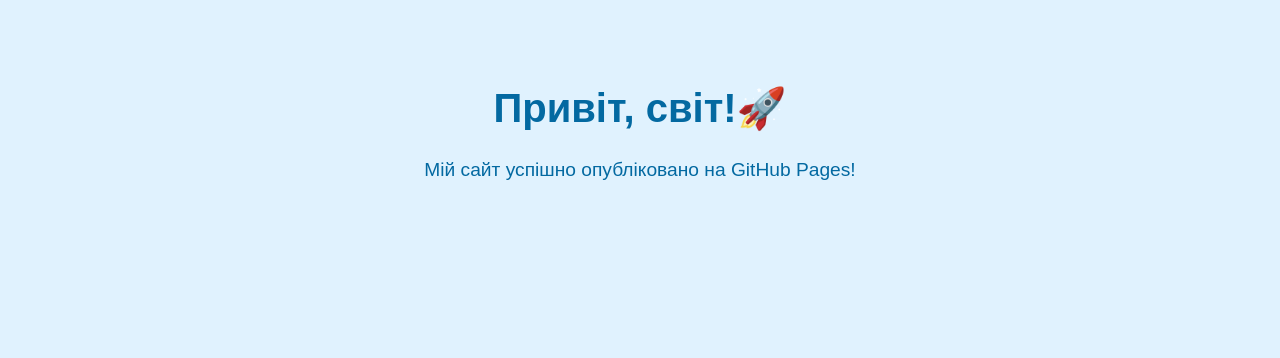
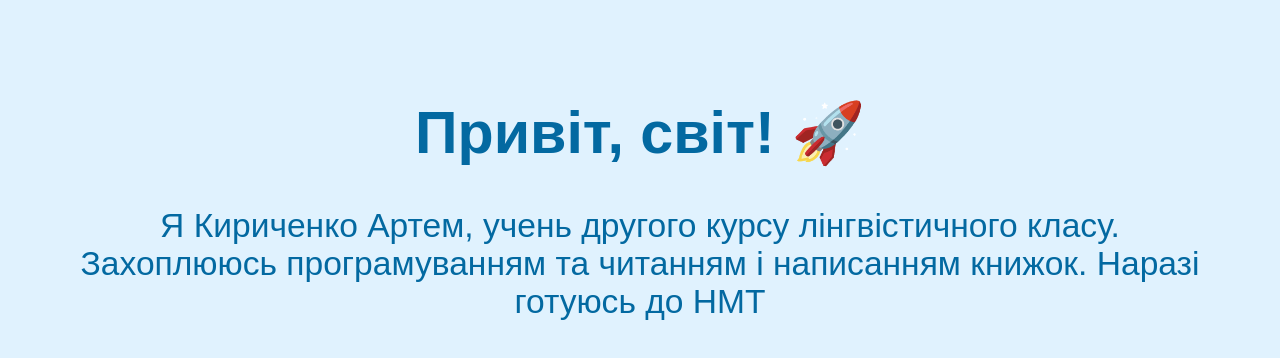
Before and after one commit to Artem-Kyrychenko/praktychna-robota, a plain HTML site: page index.html in a window 1280 px wide. Drawn offline with Linux system fonts and the light colour scheme.

Commit message:
Modify webpage title and content
Updated the title and content of the webpage to reflect the author's name and additional information.

```diff
--- a/index.html
+++ b/index.html
@@ -2,15 +2,15 @@
 <html lang="uk">
 <head>
     <meta charset="UTF-8">
-    <title>Мій перший сайт на GitHub Pages</title>
+    <title>Кириченко Артем</title>
     <style>
         body { font-family: Arial, sans-serif; text-align: center; padding: 50px; background: #e0f2fe; color: #0369a1; }
-        h1 { font-size: 2.5rem; }
-        p { font-size: 1.2rem; }
+        h1 { font-size: 3.7rem; }
+        p { font-size: 2.1rem; }
     </style>
 </head>
 <body>
-    <h1>Привіт, світ!🚀</h1>
-    <p>Мій сайт успішно опубліковано на GitHub Pages!</p>
+    <h1>Привіт, світ! 🚀</h1>
+    <p>Я Кириченко Артем, учень другого курсу лінгвістичного класу. Захоплююсь програмуванням та читанням і написанням книжок. Наразі готуюсь до НМТ</p>
 </body>
 </html>
```
